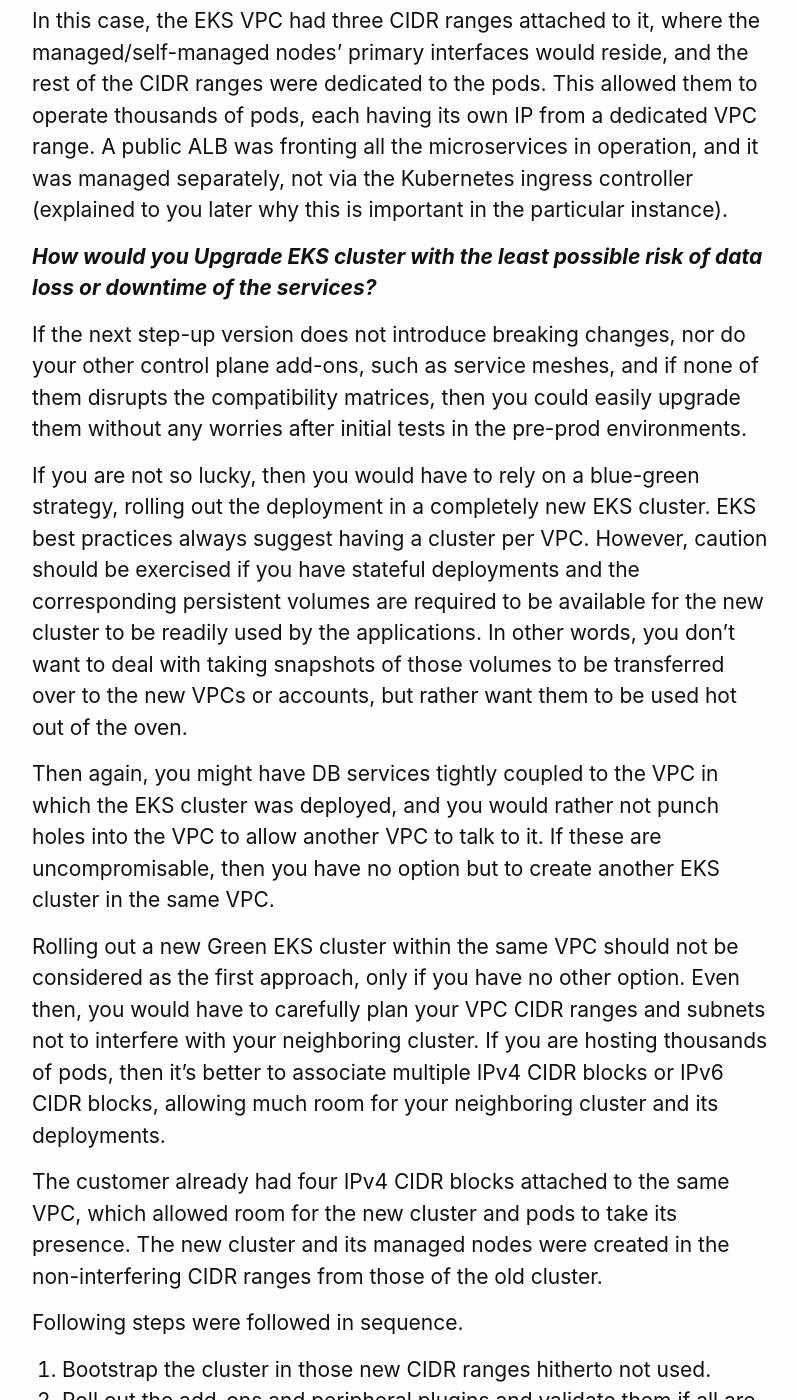
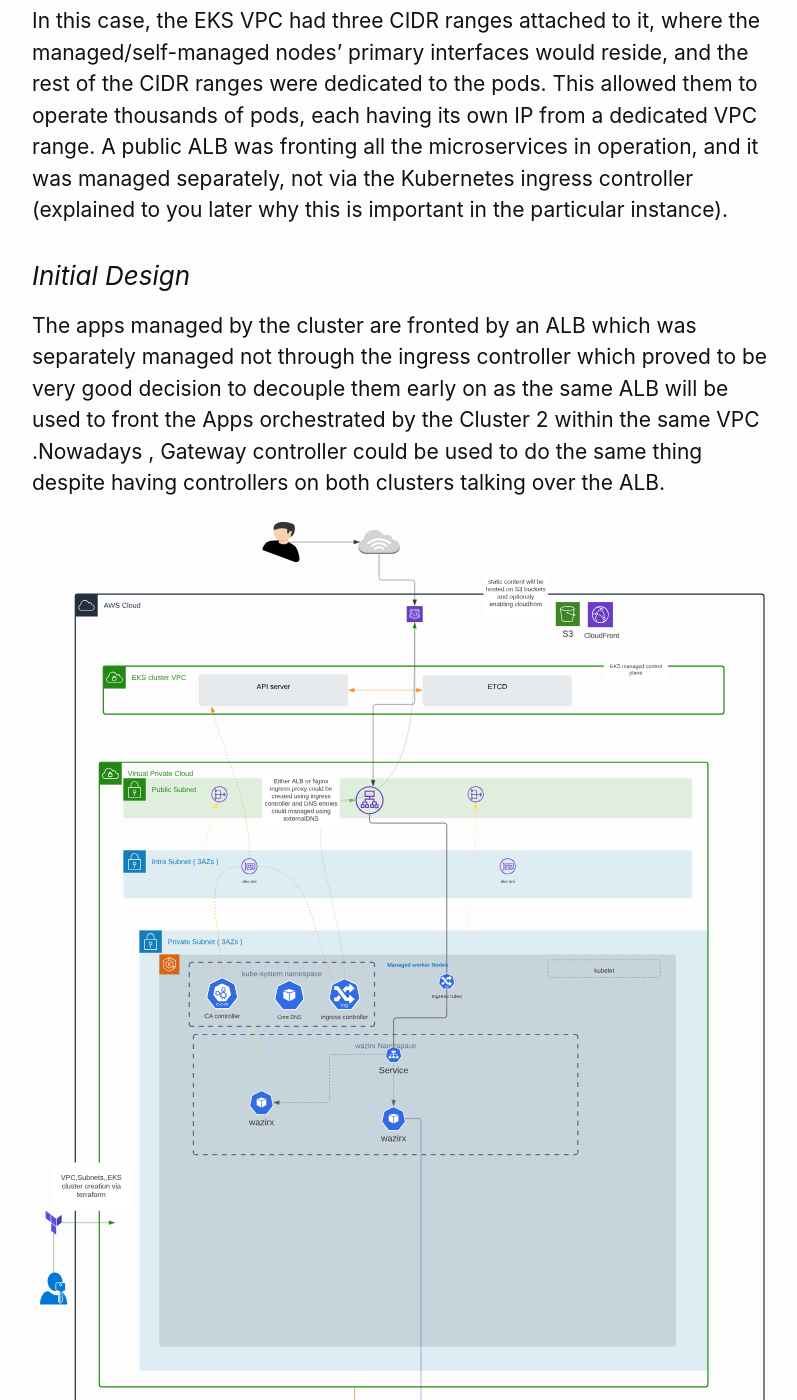
Before and after one commit to neelaruban/neelaruban.github.io, a Jekyll site: the page built from _posts/2023-08-03-eks-cluster-upgrades.md, in a window 1280 px wide and 1400 px high, scrolled down 981 px. Shown: the whole window, without its empty margins (238-1035 px from the left). Built offline with Jekyll 4.4.1, drawn with Linux system fonts in a browser that asks for light colours; some of the changed text lies outside the part shown.

Commit message:
eks-cluster upgrades post review

```diff
--- a/_posts/2023-08-03-eks-cluster-upgrades.md
+++ b/_posts/2023-08-03-eks-cluster-upgrades.md
@@ -16,6 +16,17 @@
 
 In this case, the EKS VPC had three CIDR ranges attached to it, where the managed/self-managed nodes' primary interfaces would reside, and the rest of the CIDR ranges were dedicated to the pods. This allowed them to operate thousands of pods, each having its own IP from a dedicated VPC range. A public ALB was fronting all the microservices in operation, and it was managed separately, not via the Kubernetes ingress controller (explained to you later why this is important in the particular instance).
 
+### _Initial Design_
+
+The apps managed by the cluster are fronted by an ALB which was separately managed not through the ingress controller which proved to be very good decision to decouple them early on as the same ALB will be used to front the Apps orchestrated by the Cluster 2 within the same VPC .Nowadays , Gateway controller could be used to do the same thing despite having controllers on both clusters talking over the ALB.
+
+![image]({{ site.baseurl }}/assets/images/wazirx-design.svg)
+
+As a precaution we had to take a full backup of the existing cluster using velero , since we don't want to take a risk of losing out on important data for the stateful apps in the event of total failure . Its always a good practices to expect failures and plan it accordingly .
+
+### _Velero Backup_
+![image]({{ site.baseurl }}/assets/images/velero-bk.svg)
+
 ***How would you Upgrade EKS cluster with the least possible risk of data loss or downtime of the services?***
 
 If the next step-up version does not introduce breaking changes, nor do your other control plane add-ons, such as service meshes, and if none of them disrupts the compatibility matrices, then you could easily upgrade them without any worries after initial tests in the pre-prod environments.
@@ -30,7 +41,7 @@
 
 Following steps were followed in sequence.
 
-1. Bootstrap the cluster in those new CIDR ranges hitherto not used.
+1. Bootstrap the cluster in those new CIDR ranges attached to the VPC hitherto not used.
 2. Roll out the add-ons and peripheral plugins and validate them if all are working as expected.
 3. Deployment of the stateless apps (make sure the CIDR ranges allocated for the green cluster are whitelisted for the DB connectivity)
 4. Slowly allow the ingress traffic to the green deployment via the ALB (ALB fronting the apps should be able to load balance to the green cluster pods as it's not managed via the Kubernetes ingress controller)
```
Also changed, not shown: assets/images/Wazir-VPC.svg (added), assets/images/velero-bk.svg (added), assets/images/wazirx-design.svg (added).
